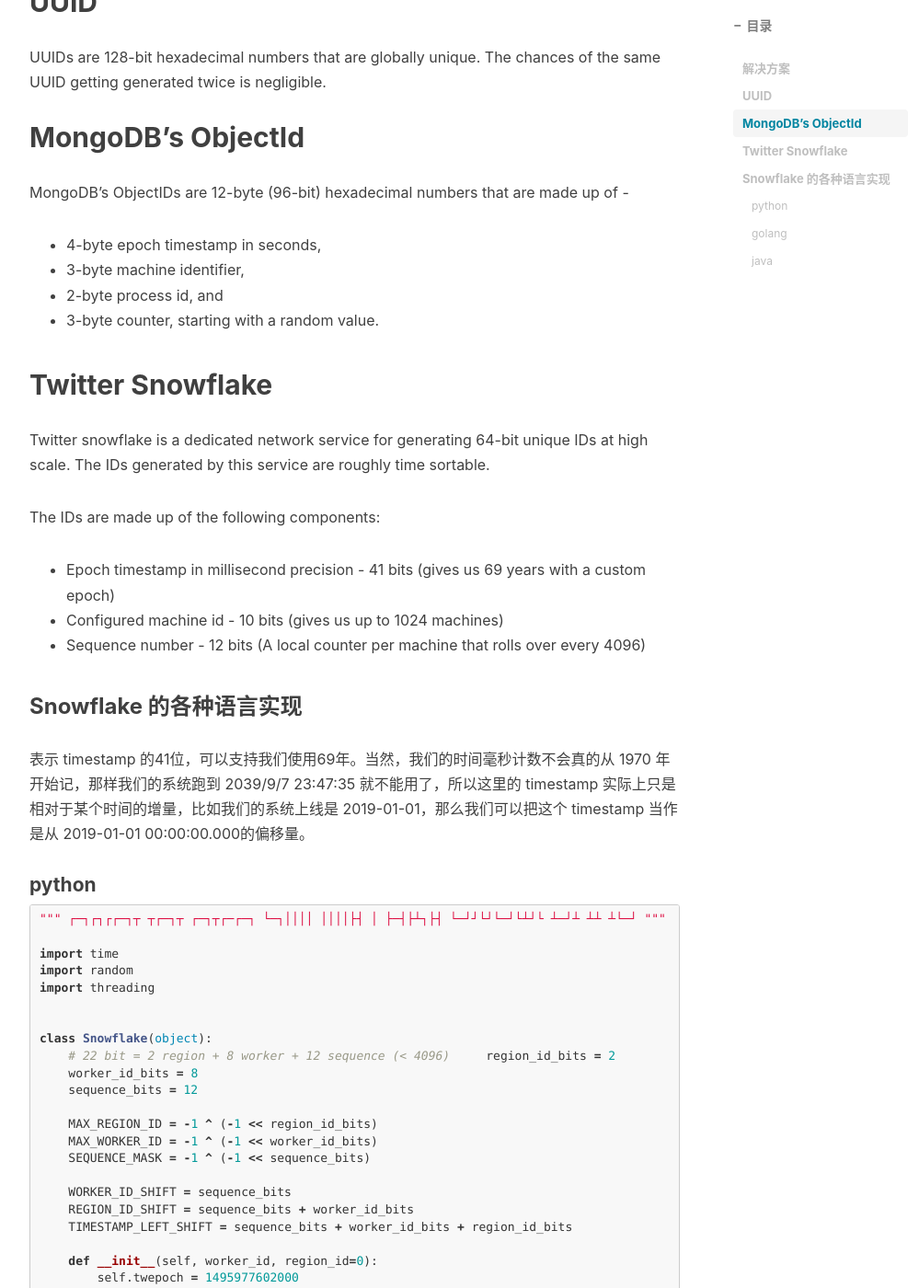
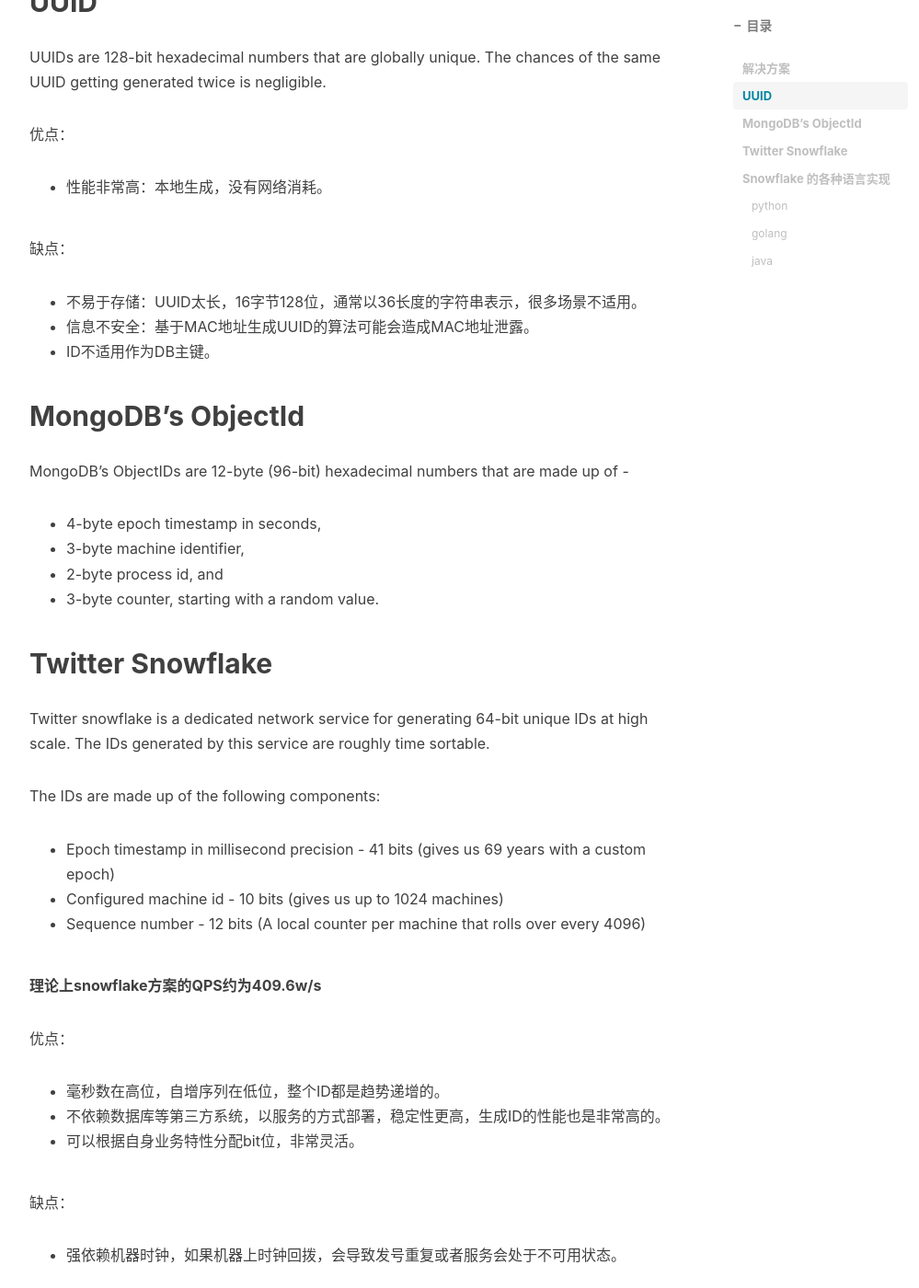
Before and after one commit to zyt312074545/zyt312074545.github.io, a Jekyll site: the page built from _posts/2019-03-19-generating-id.md, in a window 1280 px wide and 1400 px high, scrolled down 651 px. Shown: the whole window at 92% size, without its empty margins (233-1232 px from the left). Built offline with Jekyll 4.4.1, drawn with Linux system fonts in a browser that asks for light colours; nearby versions of some CDN libraries; comment, search, counter and statistics services are not loaded; some of the changed text lies outside the part shown.

Commit message:
[UPDATE] update generating id post

```diff
--- a/_posts/2019-03-19-generating-id.md
+++ b/_posts/2019-03-19-generating-id.md
@@ -15,6 +15,16 @@ tags:
 ## UUID
 
 UUIDs are 128-bit hexadecimal numbers that are globally unique. The chances of the same UUID getting generated twice is negligible.
+
+优点：
+
+- 性能非常高：本地生成，没有网络消耗。
+
+缺点：
+
+- 不易于存储：UUID太长，16字节128位，通常以36长度的字符串表示，很多场景不适用。
+- 信息不安全：基于MAC地址生成UUID的算法可能会造成MAC地址泄露。
+- ID不适用作为DB主键。
 
 ## MongoDB's ObjectId
 
@@ -34,6 +44,23 @@ The IDs are made up of the following components:
 - Epoch timestamp in millisecond precision - 41 bits (gives us 69 years with a custom epoch)
 - Configured machine id - 10 bits (gives us up to 1024 machines)
 - Sequence number - 12 bits (A local counter per machine that rolls over every 4096)
+
+**理论上snowflake方案的QPS约为409.6w/s**
+
+优点：
+
+- 毫秒数在高位，自增序列在低位，整个ID都是趋势递增的。
+- 不依赖数据库等第三方系统，以服务的方式部署，稳定性更高，生成ID的性能也是非常高的。
+- 可以根据自身业务特性分配bit位，非常灵活。
+
+缺点：
+
+- 强依赖机器时钟，如果机器上时钟回拨，会导致发号重复或者服务会处于不可用状态。
+
+可行的解决方案：
+
+1. 利用 ZooKeeper 等协调服务管理时间
+2. 关闭 NTP 服务
 
 ### Snowflake 的各种语言实现
 
```
